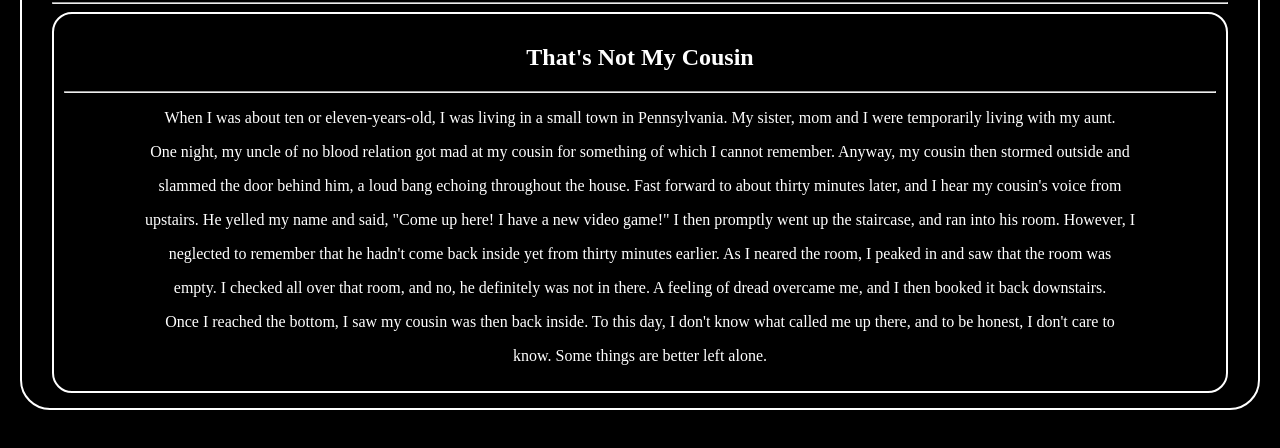
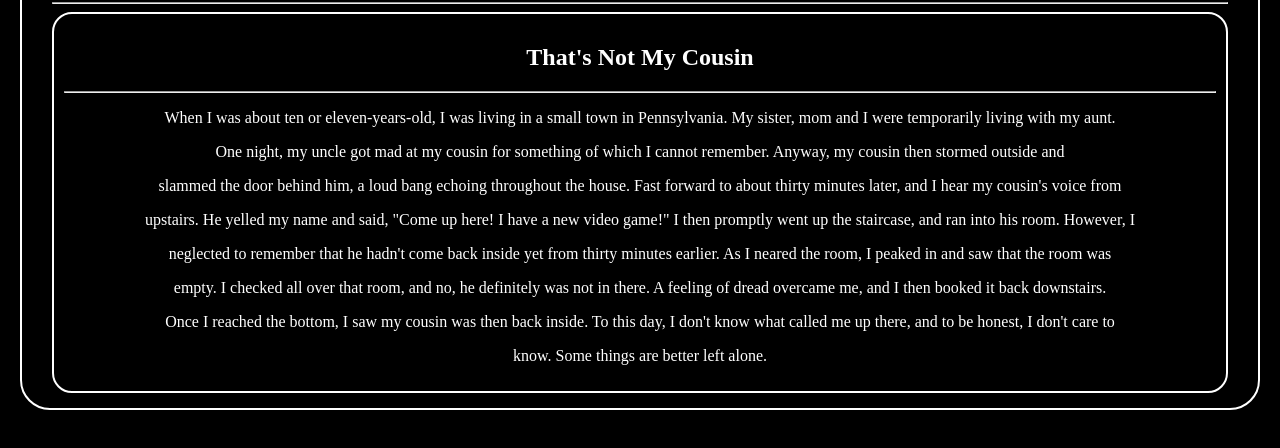
Before and after one commit to graveyardlurker/graveyard, a plain HTML site: page index.html in a window 1280 px wide. Shown: the part 312-760 px from the top of the page. Drawn offline with Linux system fonts and the light colour scheme.

Commit message:
Add files via upload

```diff
--- a/index.html
+++ b/index.html
@@ -19,7 +19,7 @@
 					<h2>That's Not My Cousin</h2>
 					<hr />
 					<p>When I was about ten or eleven-years-old, I was living in a small town in Pennsylvania. My sister, mom and I were temporarily living with my aunt.</p>
-					<p>One night, my uncle of no blood relation got mad at my cousin for something of which I cannot remember. Anyway, my cousin then stormed outside and</p>
+					<p>One night, my uncle got mad at my cousin for something of which I cannot remember. Anyway, my cousin then stormed outside and</p>
 					<p>slammed the door behind him, a loud bang echoing throughout the house. Fast forward to about thirty minutes later, and I hear my cousin's voice from</p>
 					<p>upstairs. He yelled my name and said, "Come up here! I have a new video game!" I then promptly went up the staircase, and ran into his room. However, I</p>
 					<p>neglected to remember that he hadn't come back inside yet from thirty minutes earlier. As I neared the room, I peaked in and saw that the room was</p>
```
